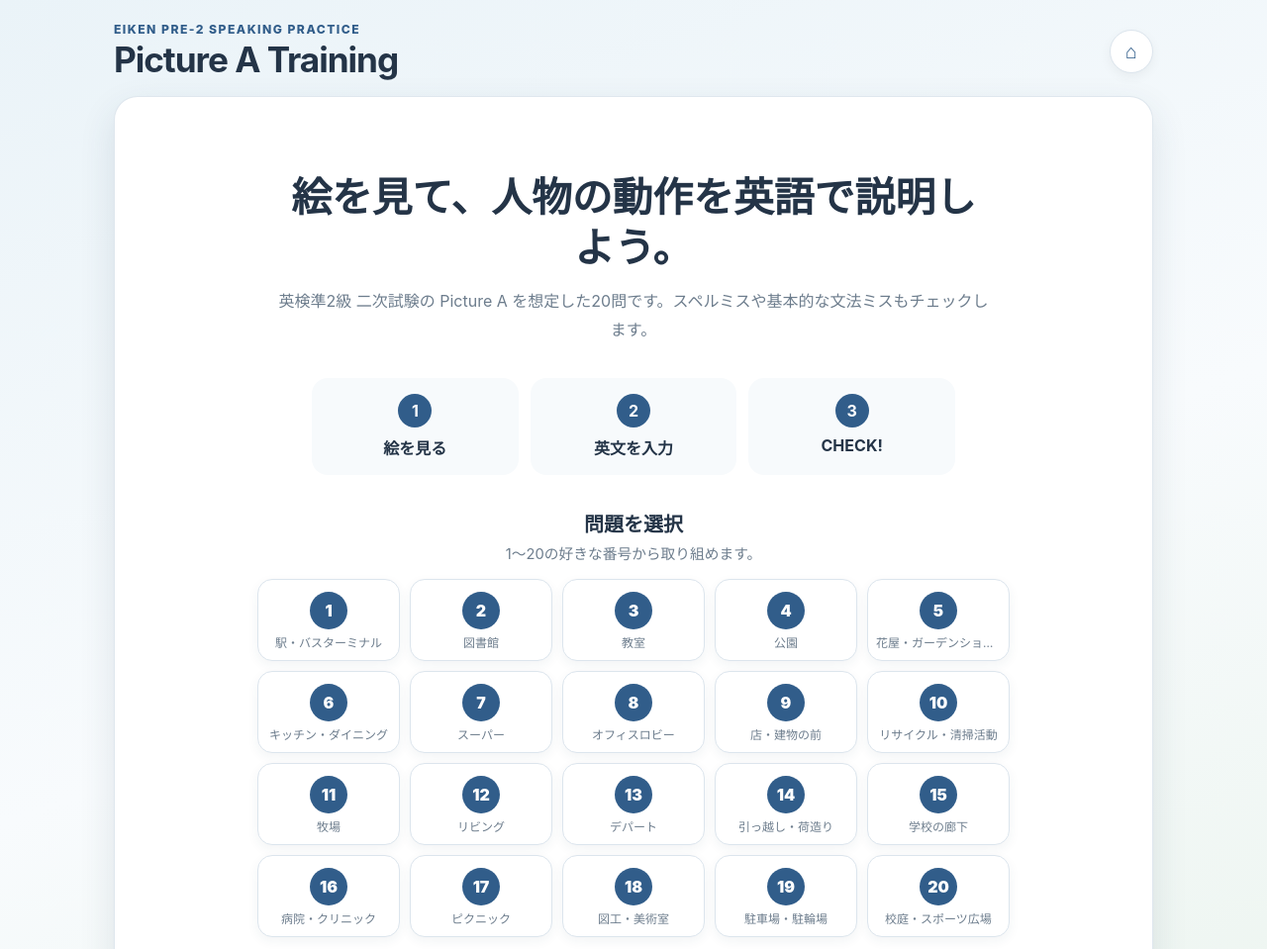
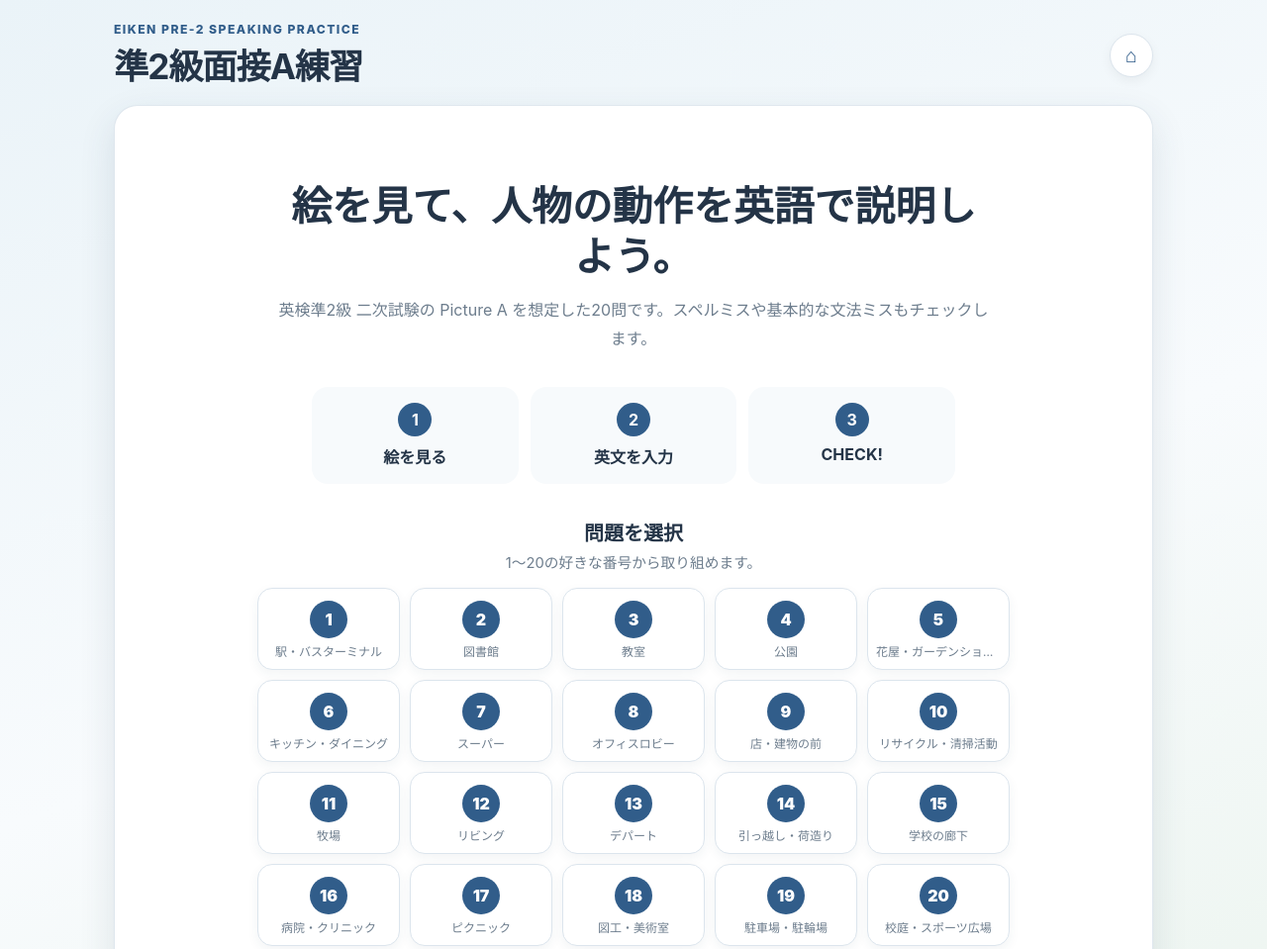
Before and after one commit to k-oota-pixel/eiken-pre2-interview-a, a plain HTML site: page index.html in a window 1280 px wide. Shown: the top 959 px of the page at 99% size. Drawn offline with Linux system fonts and the light colour scheme.

Commit message:
Rename page to 準2級面接A練習

```diff
--- a/index.html
+++ b/index.html
@@ -4,7 +4,7 @@
   <meta charset="UTF-8" />
   <meta name="viewport" content="width=device-width, initial-scale=1.0" />
   <meta name="theme-color" content="#315d8a" />
-  <title>EIKEN Pre-2 Interview A</title>
+  <title>準2級面接A練習</title>
   <link rel="stylesheet" href="style.css" />
   <link rel="stylesheet" href="selector.css" />
 </head>
@@ -13,7 +13,7 @@
     <header class="topbar">
       <div>
         <p class="eyebrow">EIKEN Pre-2 Speaking Practice</p>
-        <h1>Picture A Training</h1>
+        <h1>準2級面接A練習</h1>
       </div>
       <button id="homeBtn" class="icon-btn" type="button" aria-label="問題一覧に戻る">⌂</button>
     </header>
```
